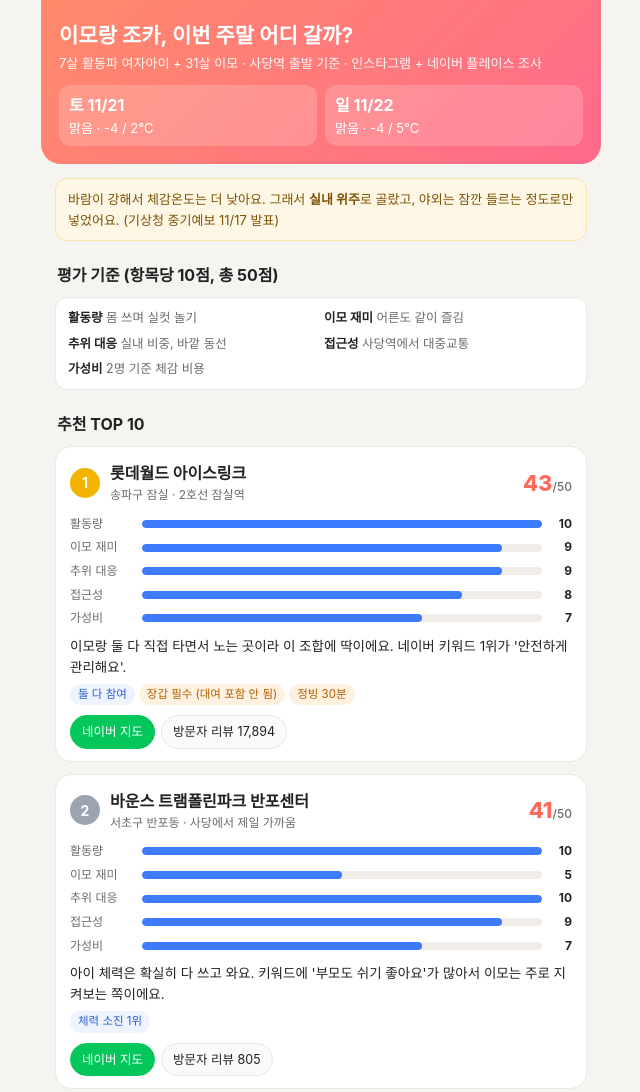
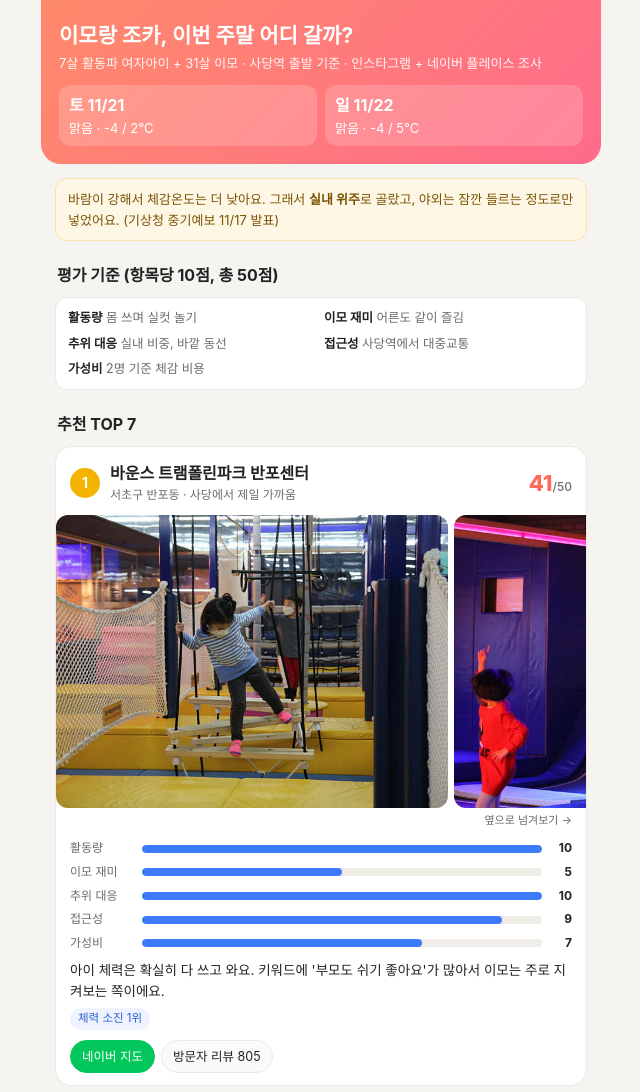
Before and after one commit to Weilkod/weekend-kids-outing, a plain HTML site: page index.html in a window 1280 px wide. Shown: the top 1092 px of the page, without its empty margins (319-959 px from the left). Drawn offline with Linux system fonts and the light colour scheme.

Commit message:
롯데월드·코엑스 제외, 사진 갤러리 추가

```diff
--- a/index.html
+++ b/index.html
@@ -3,8 +3,8 @@
 <head>
 <meta charset="utf-8">
 <meta name="viewport" content="width=device-width, initial-scale=1, viewport-fit=cover">
-<title>이모랑 조카 주말 나들이 TOP 10 (11/21~22)</title>
-<meta name="description" content="7살 활동파 여자아이 + 31살 이모, 한파 주말 서울 실내 나들이 추천 10곳 점수표">
+<title>이모랑 조카 주말 나들이 TOP 7 (11/21~22)</title>
+<meta name="description" content="7살 활동파 여자아이 + 31살 이모, 한파 주말 서울 실내 나들이 추천 7곳 점수표">
 <style>
 :root{--bg:#f6f4f1;--card:#fff;--ink:#222;--sub:#6b6b6b;--line:#ebe7e2;--accent:#ff6b5b;--accent2:#3d7bfd;--good:#22a06b;--warn:#e8890c}
 *{box-sizing:border-box}
@@ -44,6 +44,10 @@ h2{font-size:16px;margin:22px 2px 10px}
 .course{background:var(--card);border:1px solid var(--line);border-radius:16px;padding:12px 14px;margin-bottom:10px}
 .course b{display:block;font-size:14.5px;margin-bottom:3px}
 .course p{margin:0;font-size:13.5px;color:#444}
+.gal{display:flex;gap:6px;overflow-x:auto;scroll-snap-type:x mandatory;margin:10px -14px 4px;padding:0 14px;-webkit-overflow-scrolling:touch;scrollbar-width:none}
+.gal::-webkit-scrollbar{display:none}
+.gal img{flex:none;width:78%;aspect-ratio:4/3;object-fit:cover;border-radius:12px;scroll-snap-align:start;background:#eee}
+.gal-hint{font-size:11px;color:var(--sub);text-align:right;margin:0 0 2px}
 footer{color:var(--sub);font-size:12px;margin-top:20px;line-height:1.6}
 a{color:var(--accent2)}
 </style>
@@ -70,39 +74,37 @@ a{color:var(--accent2)}
   <div><b>가성비</b> 2명 기준 체감 비용</div>
 </div>
 
-<h2>추천 TOP 10</h2>
+<h2>추천 TOP 7</h2>
 <div id="list"></div>
 
 <h2>추천 코스</h2>
-<div class="course"><b>잠실 하루 코스 (활동량·재미 최고)</b><p>롯데월드 아이스링크 → 롯데월드 어드벤처 → 해 지면 매직캐슬 크리스마스. 다 한 건물이라 밖에 나갈 일이 거의 없어요.</p></div>
 <div class="course"><b>가까이 짧게</b><p>바운스 반포에서 2~3시간 → 압구정로데오 <a href="https://map.naver.com/p/entry/place/2092510977">벤슨 크리머리</a>. 인스타에 "7살 딸 취향 저격"이라는 <a href="https://www.instagram.com/p/DeS9fIbzPQY/">아이스크림 만들기 후기</a>가 있어요. 체험은 아직 하는지 가기 전에 확인하세요.</p></div>
 <div class="course"><b>돈 덜 쓰는 코스</b><p>국립어린이과학관 (주말엔 예매 필수) → 대학로 점심.</p></div>
+<div class="course"><b>사당에서 제일 빨리</b><p>4호선 타고 대공원역 국립과천과학관. 이번 주말은 체험관(과학탐구관)이 쉬니까 자연사관, 천체투영관, 곤충생태관 위주로 보세요.</p></div>
 
 <footer>
-점수는 네이버 플레이스 방문자 리뷰·키워드, 인스타그램 10~11월 인기 게시물, 공식 공지를 보고 매긴 상대 점수예요. 리뷰 수는 2026.11.18 기준이에요.<br>
-예약이 필요한 곳(키자니아, 상상나라, 어린이과학관, 아이스링크)은 출발 전에 남은 자리를 꼭 확인하세요.<br>
+점수는 네이버 플레이스 방문자 리뷰·키워드, 인스타그램 10~11월 인기 게시물, 공식 공지를 보고 매긴 상대 점수예요. 리뷰 수는 2026.11.18 기준이에요. 사진 출처: 네이버 플레이스.<br>
+예약이 필요한 곳(키자니아, 상상나라, 어린이과학관)은 출발 전에 남은 자리를 꼭 확인하세요.<br>
 서울시청 지하 서울갤러리(무료)도 인기인데, 겨울철엔 일요일에 쉰다는 게시물이 있어서 순위에서는 뺐어요.
 </footer>
 </div>
 
 <script>
 const P=[
- {n:"롯데월드 아이스링크",a:"송파구 잠실 · 2호선 잠실역",id:"11561381",s:[10,9,9,8,7],rv:"17,894",d:"이모랑 둘 다 직접 타면서 노는 곳이라 이 조합에 딱이에요. 네이버 키워드 1위가 '안전하게 관리해요'.",t:["둘 다 참여"],w:["장갑 필수 (대여 포함 안 됨)","정빙 30분"]},
- {n:"바운스 트램폴린파크 반포센터",a:"서초구 반포동 · 사당에서 제일 가까움",id:"589845285",s:[10,5,10,9,7],rv:"805",d:"아이 체력은 확실히 다 쓰고 와요. 키워드에 '부모도 쉬기 좋아요'가 많아서 이모는 주로 지켜보는 쪽이에요.",t:["체력 소진 1위"],w:[]},
- {n:"국립어린이과학관",a:"종로구 혜화 · 4호선 직통",id:"11796217",s:[7,6,9,8,10],rv:"733",d:"리뷰 기준 0~7세 무료, 어른 2,000원. 로봇쇼 칭찬이 많아요. 대학로 코스로 묶기 좋아요.",t:["초저가"],w:["주말 예매 필수"]},
- {n:"국립과천과학관",a:"과천 · 4호선 대공원역",id:"12965666",s:[5,7,8,10,10],rv:"7,680",d:"사당에서 금방 가요. 입장료 어른 4,000원, 7~19세 2,000원. 자연사관, 천체투영관, 곤충생태관은 정상 운영해요.",t:["가장 가까운 대형 과학관"],w:["체험관(과학탐구관) 11/16~23 휴관, 11/24 재개관"]},
- {n:"롯데월드 어드벤처",a:"송파구 잠실 · 2호선 잠실역",id:"11583235",s:[9,10,7,8,4],rv:"58,663",d:"이모 재미는 최고지만 비싸요. 매직캐슬 크리스마스 '스타라이트 위시즈'가 11/21부터라 이번 주말이 첫 주예요.",t:["크리스마스 시작"],w:["매직아일랜드(야외)는 짧게"]},
- {n:"씨라이프 코엑스 아쿠아리움",a:"강남구 삼성 · 2호선 삼성역 연결",id:"11606845",s:[5,8,10,9,5],rv:"46,345",d:"지하철이랑 연결돼서 추위 걱정이 없어요. 리뷰에 도라에몽 스탬프북 행사 중이래요. 별마당도서관 크리스마스 장식도 같이.",t:["완전 실내"],w:[]},
- {n:"서울상상나라",a:"광진구 어린이대공원 · 7호선",id:"31949741",s:[8,5,8,7,9],rv:"3,861",d:"몸 쓰는 체험이 많고 저렴해요. 최근 1층 전시를 새로 바꿨다는 후기가 있어요.",t:["체험형"],w:["관람 2주 전 0시부터 예약 (예약자 우선 입장)"]},
- {n:"키자니아 서울",a:"송파구 잠실 · 롯데월드몰",id:"13028779",s:[7,5,10,8,4],rv:"3,461",d:"7살에게 딱 맞는 직업체험. 대신 이모는 대부분 지켜보기만 해요.",t:["7살 맞춤"],w:["주말 1부/2부 운영"]},
- {n:"서대문자연사박물관",a:"서대문구 연희동 · 버스 필요",id:"11620547",s:[4,7,8,6,9],rv:"3,417",d:"공룡·동물 좋아하면 추천. 어른 후기도 좋은데 활동파 아이에겐 조금 정적이에요.",t:["공룡"],w:[]},
- {n:"서울식물원",a:"강서구 마곡 · 9호선 마곡나루역",id:"1932878505",s:[4,8,7,6,9],rv:"9,572",d:"온실 안은 따뜻하고 사진이 잘 나와서 이모 만족도가 높아요. 뛰어놀 거리는 적어요.",t:["사진 맛집"],w:[]}
+ {n:"바운스 트램폴린파크 반포센터",img:"bounce",a:"서초구 반포동 · 사당에서 제일 가까움",id:"589845285",s:[10,5,10,9,7],rv:"805",d:"아이 체력은 확실히 다 쓰고 와요. 키워드에 '부모도 쉬기 좋아요'가 많아서 이모는 주로 지켜보는 쪽이에요.",t:["체력 소진 1위"],w:[]},
+ {n:"국립어린이과학관",img:"kidsci",a:"종로구 혜화 · 4호선 직통",id:"11796217",s:[7,6,9,8,10],rv:"733",d:"리뷰 기준 0~7세 무료, 어른 2,000원. 로봇쇼 칭찬이 많아요. 대학로 코스로 묶기 좋아요.",t:["초저가"],w:["주말 예매 필수"]},
+ {n:"국립과천과학관",img:"gwacheon",a:"과천 · 4호선 대공원역",id:"12965666",s:[5,7,8,10,10],rv:"7,680",d:"사당에서 금방 가요. 입장료 어른 4,000원, 7~19세 2,000원. 자연사관, 천체투영관, 곤충생태관은 정상 운영해요.",t:["가장 가까운 대형 과학관"],w:["체험관(과학탐구관) 11/16~23 휴관, 11/24 재개관"]},
+ {n:"서울상상나라",img:"sangsang",a:"광진구 어린이대공원 · 7호선",id:"31949741",s:[8,5,8,7,9],rv:"3,861",d:"몸 쓰는 체험이 많고 저렴해요. 최근 1층 전시를 새로 바꿨다는 후기가 있어요.",t:["체험형"],w:["관람 2주 전 0시부터 예약 (예약자 우선 입장)"]},
+ {n:"키자니아 서울",img:"kidzania",a:"송파구 잠실 · 롯데월드몰",id:"13028779",s:[7,5,10,8,4],rv:"3,461",d:"7살에게 딱 맞는 직업체험. 대신 이모는 대부분 지켜보기만 해요.",t:["7살 맞춤"],w:["주말 1부/2부 운영"]},
+ {n:"서대문자연사박물관",img:"sdm",a:"서대문구 연희동 · 버스 필요",id:"11620547",s:[4,7,8,6,9],rv:"3,417",d:"공룡·동물 좋아하면 추천. 어른 후기도 좋은데 활동파 아이에겐 조금 정적이에요.",t:["공룡"],w:[]},
+ {n:"서울식물원",img:"botanic",a:"강서구 마곡 · 9호선 마곡나루역",id:"1932878505",s:[4,8,7,6,9],rv:"9,572",d:"온실 안은 따뜻하고 사진이 잘 나와서 이모 만족도가 높아요. 뛰어놀 거리는 적어요.",t:["사진 맛집"],w:[]}
 ];
 const L=["활동량","이모 재미","추위 대응","접근성","가성비"];
 document.getElementById("list").innerHTML=P.map((p,i)=>{
  const tot=p.s.reduce((a,b)=>a+b,0);
  const url="https://map.naver.com/p/entry/place/"+p.id;
  return `<div class="card r${i+1}"><div class="top"><div class="rank">${i+1}</div><div class="name"><a href="${url}">${p.n}</a><small>${p.a}</small></div><div class="total">${tot}<span>/50</span></div></div>
+ <div class="gal">${[1,2,3,4,5].map(k=>`<img src="images/${p.img}${k}.jpg" alt="${p.n} 사진 ${k}" loading="lazy">`).join("")}</div><p class="gal-hint">옆으로 넘겨보기 &rarr;</p>
  <div class="bars">${p.s.map((v,j)=>`<div class="bar"><span>${L[j]}</span><div class="track"><div class="fill" style="width:${v*10}%"></div></div><em>${v}</em></div>`).join("")}</div>
  <p class="desc">${p.d}</p>
  <div>${p.t.map(x=>`<span class="tag">${x}</span>`).join("")}${p.w.map(x=>`<span class="tag warn">${x}</span>`).join("")}</div>
```
